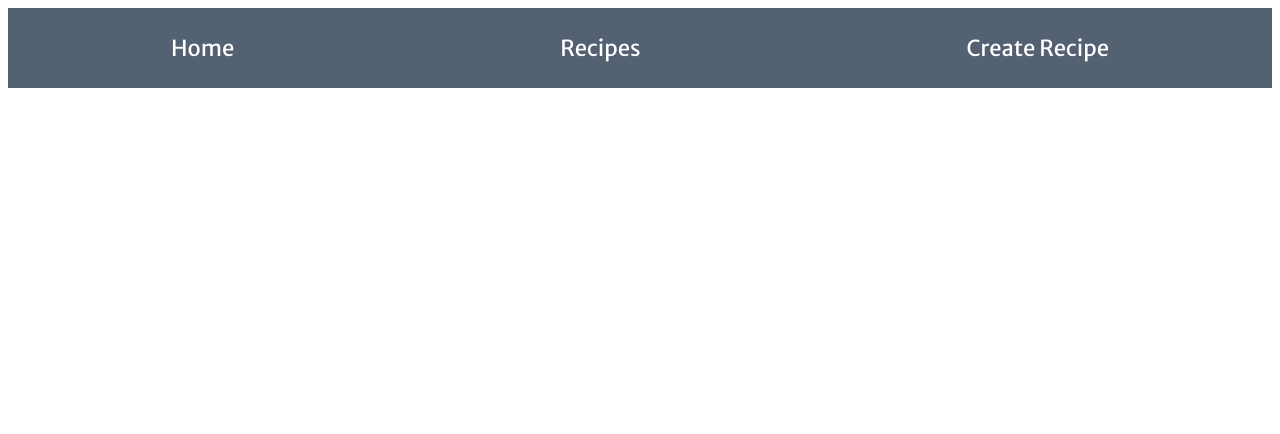
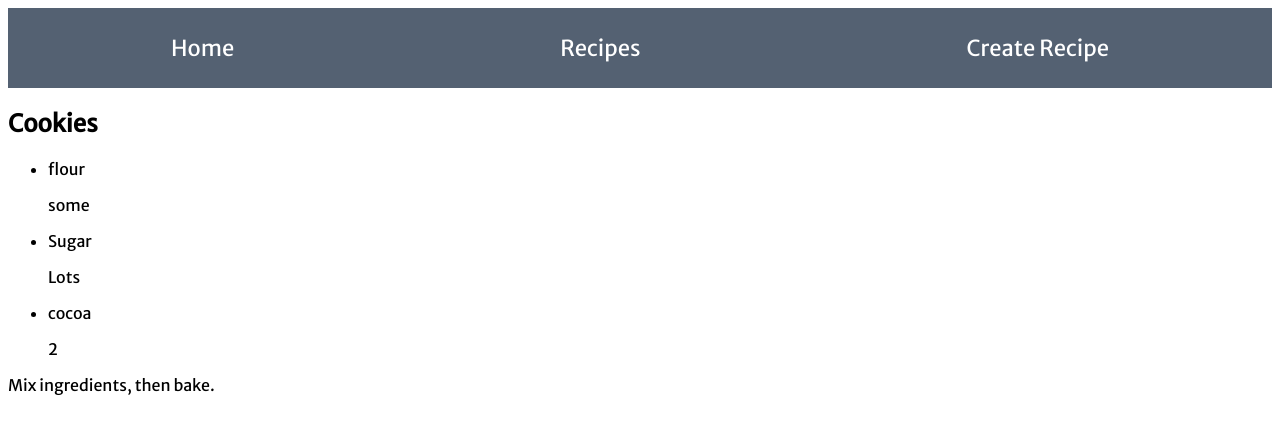
Before and after one commit to soenderby/recipe-webapp, a Next.js app: page /cookies in a window 1280 px wide. Shown: the top 434 px of the page. Built offline with nearby package versions, Linux system fonts and the light colour scheme.

Commit message:
Implemented recipe page
Implemented getStaticProps and getStaticPaths. Also made the label of recipe-card link to the page for the recipe.

```diff
--- a/components/recipeDisplayComponents/recipe-display.js
+++ b/components/recipeDisplayComponents/recipe-display.js
@@ -1,9 +1,10 @@
 import React from 'react';
+import IngredientList from './ingredient-list';
 
-export default ({ name='', instructions='' }) =>
+export default ({ name='', instructions='', ingredients=[] }) =>
   <div className='recipe-display'>
     <h2 className='name'>{ name }</h2>
-    <ul className='ingredient-list'></ul>
+    <IngredientList ingredients={ ingredients }/>
     <p className='instructions'>{ instructions }</p>
   </div>
 ;
--- a/pages/[recipe].js
+++ b/pages/[recipe].js
@@ -2,11 +2,56 @@ import React from 'react';
 import Layout from '../components/layout';
 import RecipeDisplay from '../components/recipeDisplayComponents/recipe-display';
 
-export default () => {
+export default ({ name, instructions, ingredients }) => {
 
   return (
     <Layout>
-      <RecipeDisplay/>
+      <RecipeDisplay
+        name={ name }
+        instructions={ instructions }
+        ingredients={ ingredients }
+      />
     </Layout>
   )
 };
+
+//TODO: Move to seperate file as the same logic is needed for recipes page
+export async function getStaticPaths() {
+  // Get path/id for all recipes or just the ones that should be created at build time
+  // If the file system should be used, check out the require.context function.
+
+  const recipeSlugs = ((context) => {
+    const keys = context.keys();
+    const data = keys.map((key, index) => {
+      // Remove all / and \ and everything before, also remove last 5 chars (.json)
+      let slug = key.replace(/^.*[\\\/]/, '').slice(0, -5);
+
+      return slug;
+    })
+    return data;
+  })(require.context('../recipes', true, /\.json$/));
+
+  const paths = recipeSlugs.map((slug) => `/${slug}`);
+
+  return {
+    paths,
+    fallback: false,
+  }
+
+}
+
+export async function getStaticProps({ params }) {
+  // Get the data needed to display a given recipe,
+  // Params contains the name or id of the recipe
+  const { recipe } = params;
+
+  const data = await import(`../recipes/${recipe}.json`);
+
+  return {
+    props: {
+      name: data.name,
+      instructions: data.instructions,
+      ingredients: data.ingredients
+    },
+  }
+}
--- /dev/null
+++ b/recipes/cookies.json
@@ -0,0 +1,18 @@
+{
+  "name": "Cookies",
+  "instructions": " Mix ingredients, then bake.",
+  "ingredients": [
+    {
+      "name": "flour",
+      "amount": "some"
+    },
+    {
+      "name": "Sugar",
+      "amount": "Lots"
+    },
+    {
+      "name": "cocoa",
+      "amount": 2
+    }
+  ]
+}
--- /dev/null
+++ b/recipes/meringue.json
@@ -0,0 +1,14 @@
+{
+  "name": "meringue",
+  "instructions": "Whip until it forms peaks",
+  "ingredients": [
+    {
+      "name": "eggwhites",
+      "amount": "4"
+    },
+    {
+      "name": "sugar",
+      "amount": "150 gram"
+    }
+  ]
+}
```
Also changed, not shown: components/recipesComponents/recipe-card.js (+6 -3 lines), pages/recipes.js (+20 -2 lines), components/recipesComponents/recipe-card.scss (line endings or trailing spaces), 1 other file (tests, documents, lock files or other folders).
